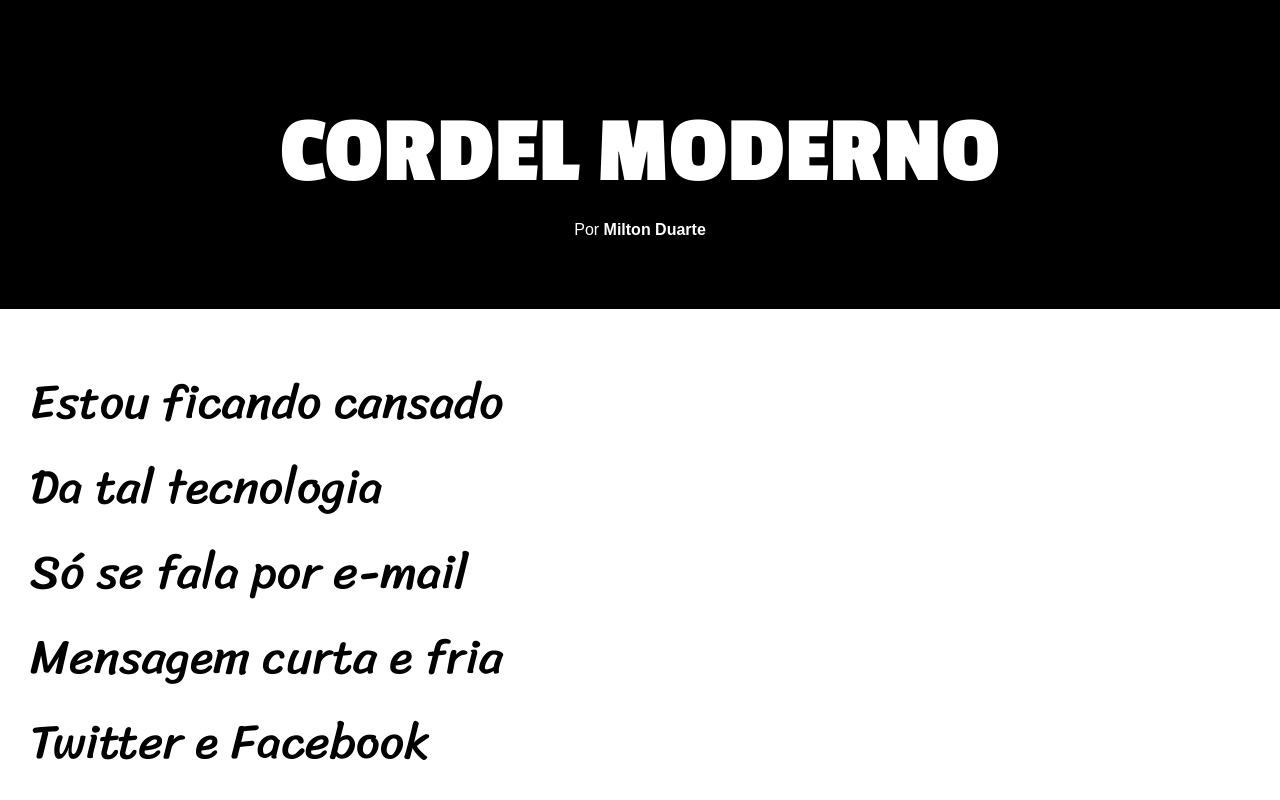
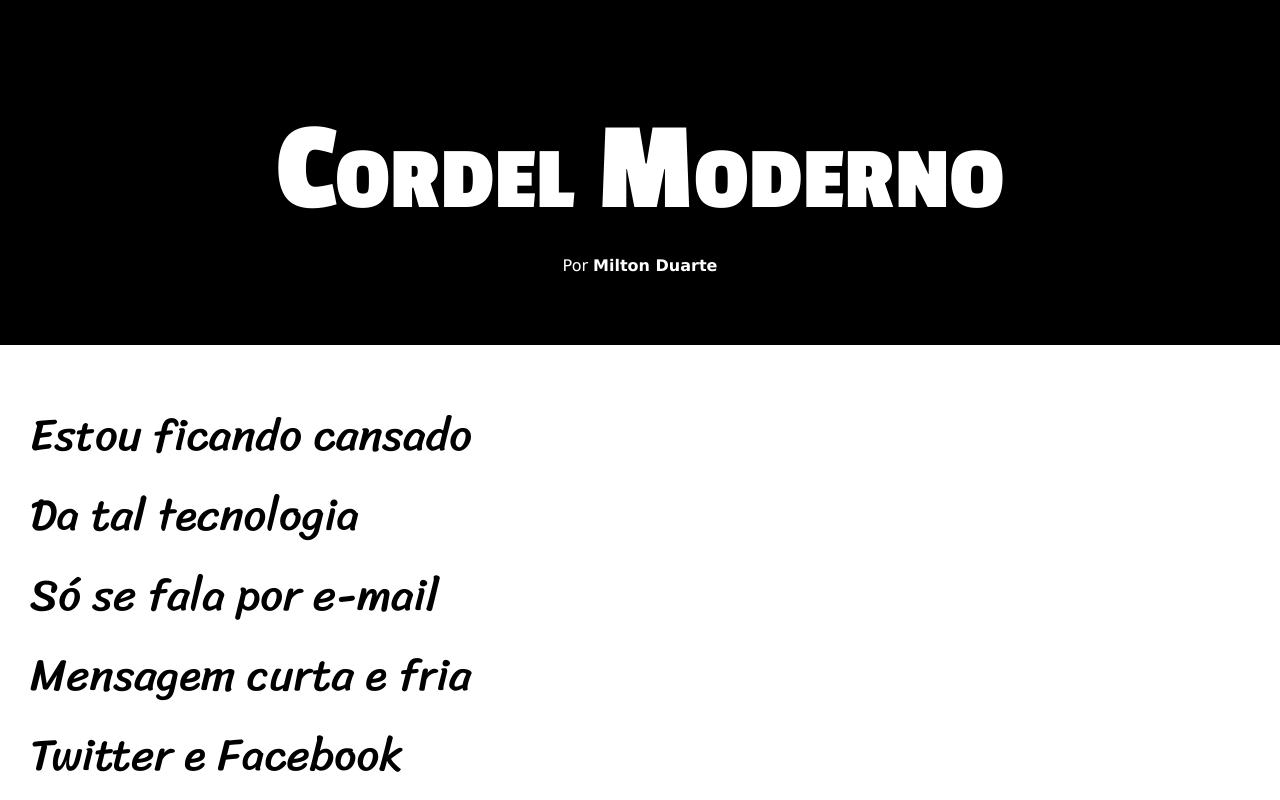
Before and after one commit to apoloxfps/projeto-cordel, a plain HTML site: page index.html in a window 1280 px wide. Shown: the top 800 px of the page. Drawn offline with Linux system fonts and the light colour scheme; files whose address does not match are found by name.

Commit message:
atualização da flexssibilidade

```diff
--- a/estilo/style.css
+++ b/estilo/style.css
@@ -7,13 +7,15 @@
     padding: 0;
     box-sizing: border-box;
 }
+:root{
+    --font-titulo: "Passion One", sans-serif;
+    --font-texto: 'Sriracha', cursive;
+    --font-padrão: Verdana, geneva, Tahoma, san-serif;
+}
 
-:root{
-    --font-titulo: 'Passion one', sans-serif;
-    --font-texto: 'sriracha', sans-serif;
-}
+
 body{
-    max-width: 100%;
+    min-height: 100vh;
 }
 
 header{
@@ -27,12 +29,13 @@ header h1{
     padding-top: 30px;
     font-weight: bold;
     font-style: normal;
-    font-size: 6.0em;
+    font-size: 10vw;
     padding-bottom: 15px;
+    font-variant: small-caps;
 }
 header > p{
     color: white;
-    font-family: Arial, Helvetica, sans-serif;
+    font-family: var(--font-padrão);
 
 
 }
@@ -47,7 +50,7 @@ a:hover{
     margin-top:20px ;
     font-family: var(--font-texto);
     padding: 30px;
-    font-size: 3.0em;
+    font-size: 3.5vw;
 
 }
 #box-joaninha{
--- a/index.html
+++ b/index.html
@@ -3,12 +3,12 @@
   <head>
     <meta charset="UTF-8" />
     <meta name="viewport" content="width=device-width, initial-scale=1.0" />
-    <link rel="stylesheet" href="estilo/style.css" />
+    <link rel="stylesheet" href="estilo/style.css"/>
     <title>Projeto Cordel</title>
   </head>
   <body>
     <header>
-      <h1>CORDEL MODERNO</h1>
+      <h1>Cordel Moderno</h1>
       <p>
         Por
         <strong
```
